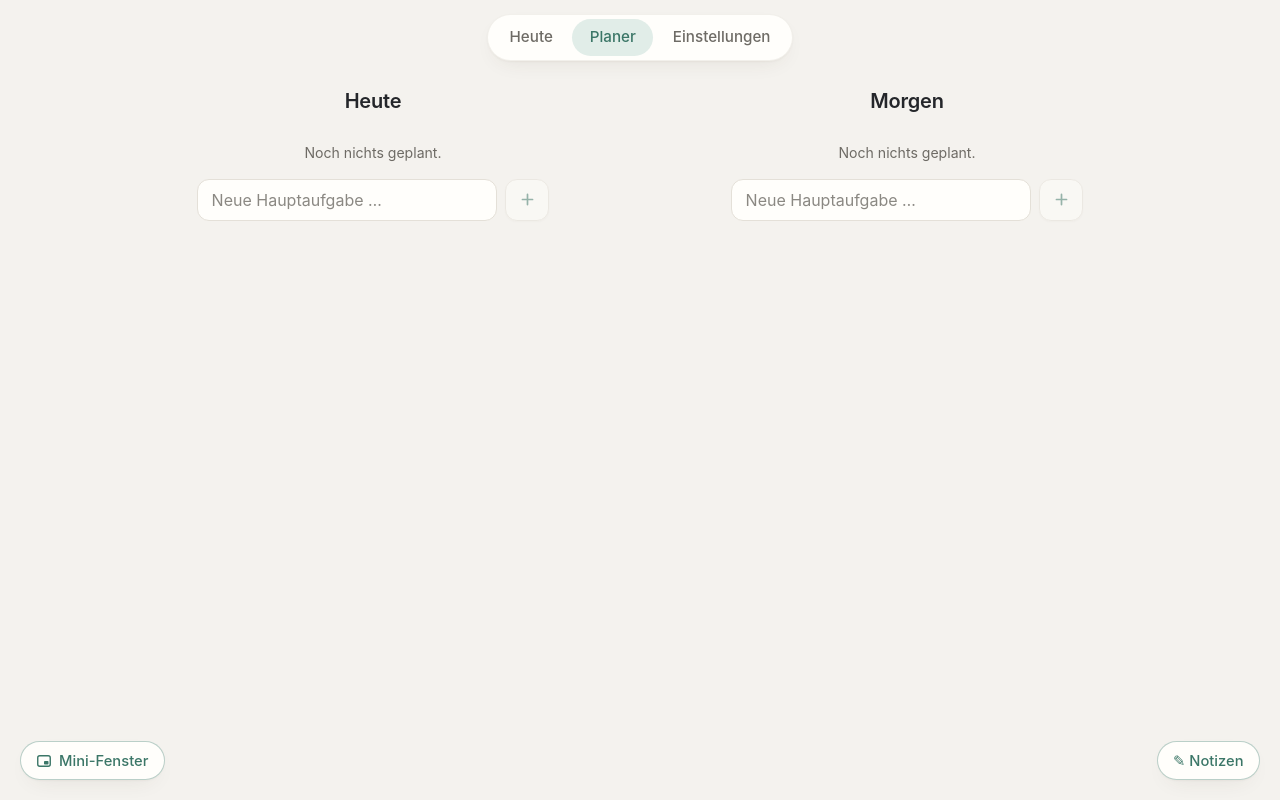
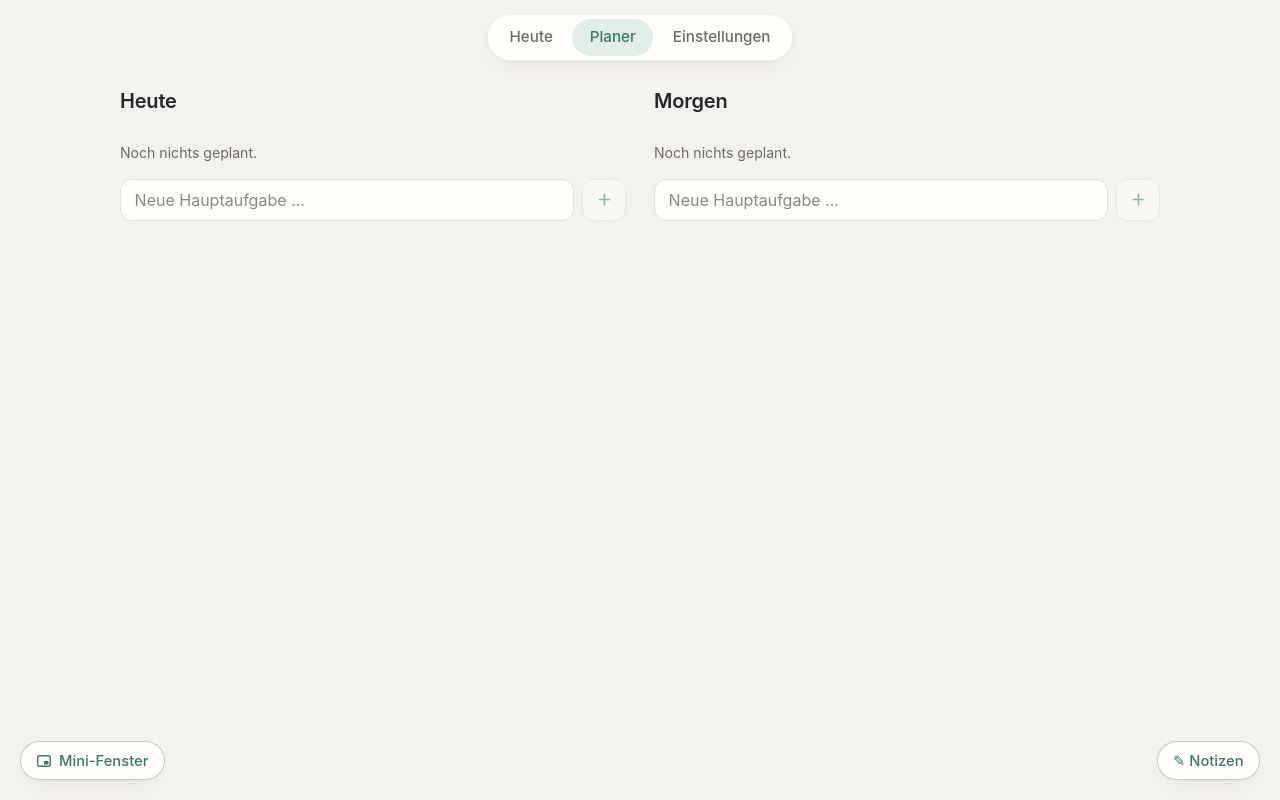
Before and after one commit to bahri-a/tagesplan, a React (Vite) app: page / in a window 1280 px wide. Both pictures are taken after a click on the button "Jetzt planen". Built offline with nearby package versions, Linux system fonts and the light colour scheme.

Commit message:
Planer: „Heute“ und „Morgen“ wieder links mit voller Breite
Co-Authored-By: Claude Opus 5.5 <noreply@anthropic.com>
Claude-Session: https://claude.ai/code/session_01Kyv4RzNZtGcHQz3Rpb9GjT

```diff
--- a/src/screens/plan.css
+++ b/src/screens/plan.css
@@ -43,28 +43,9 @@
   list-style: none;
 }
 
-/* Beide Eingaben gleich breit. */
 .new-task {
   display: flex;
   gap: 0.5rem;
-  width: 22rem;
-  max-width: 100%;
-  align-self: flex-start;
-}
-
-.new-task .input {
-  flex: 1;
-  min-width: 0;
-}
-
-/* „Heute“ und „Morgen“ symmetrisch: Überschrift, Hinweis und Eingabe mittig in der Spalte. */
-.plan-column-title,
-.plan-empty {
-  text-align: center;
-}
-
-.plan-column .new-task {
-  align-self: center;
 }
 
 /* „Hinzufügen“ als schlichtes Plus in der Akzentfarbe, damit die Zeile ruhig bleibt. */
```
